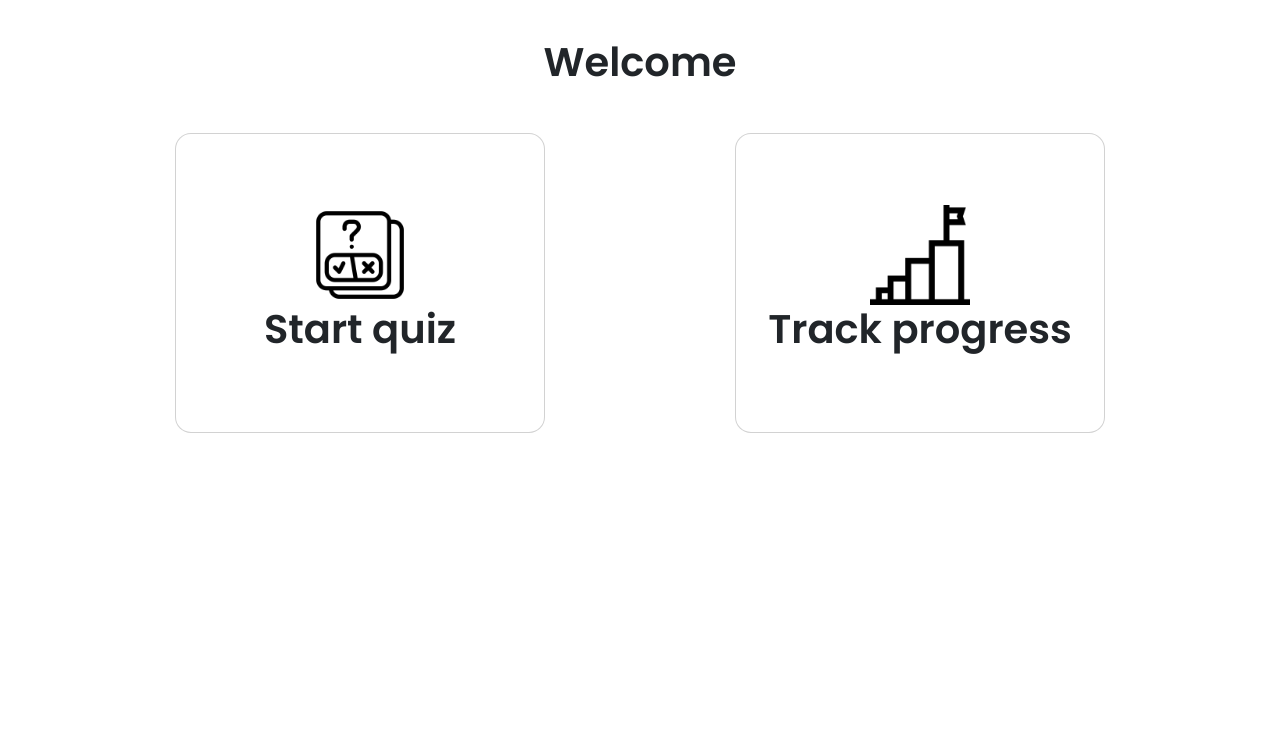
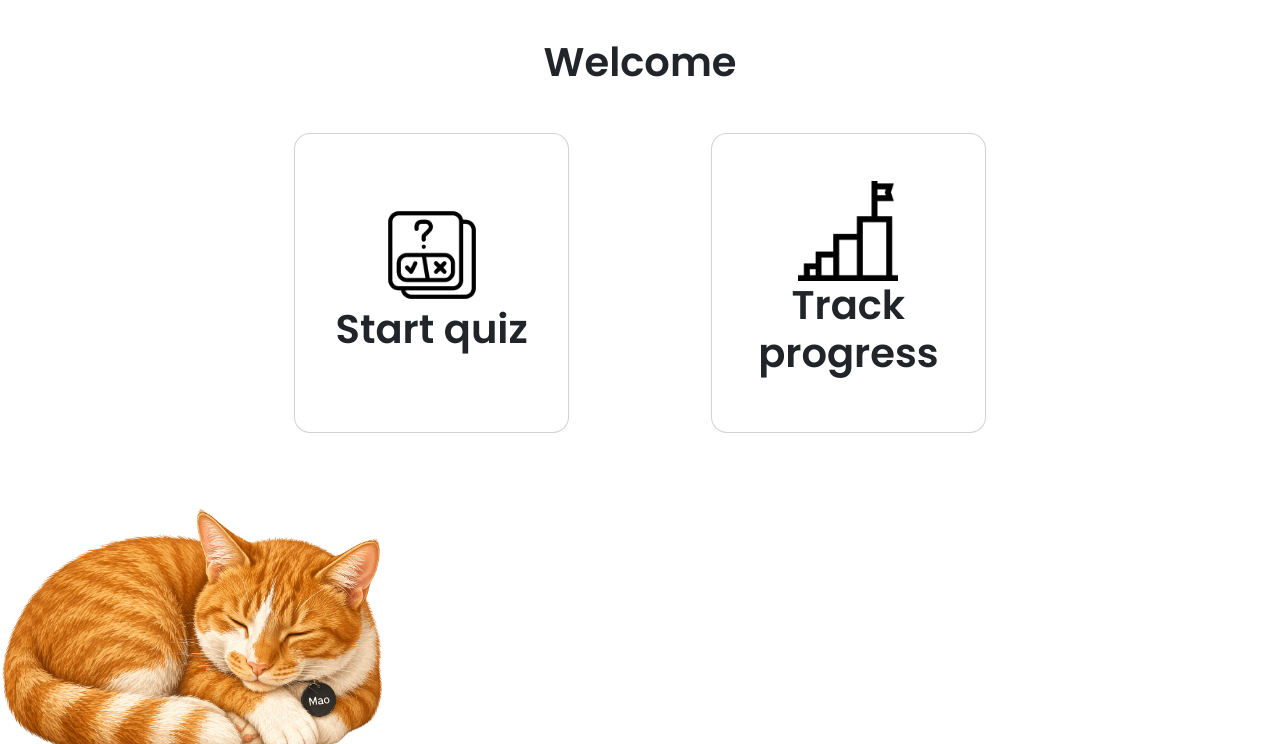
Before and after one commit to Ava-HW/hsk_vocab, a Python web app: template templates/user_home.html in a window 1280 px wide. Shown: the part 56-800 px from the top of the page. Run offline with Jinja, Linux system fonts and the light colour scheme; the template is opened without the code that fills it, so the values that code supplies are empty; some libraries are stand-ins or nearby versions.

Commit message:
Added sleeping cat image to user home page

```diff
--- a/static/styles.css
+++ b/static/styles.css
@@ -291,3 +291,11 @@ td, th {
     width: 100% !important;
     padding-top: 3%;
 }
+
+.bottom-corner{
+    max-height: 300px;
+    width: auto;
+    position: absolute;
+    bottom: 0;
+    left: 0;
+}
--- a/templates/user_home.html
+++ b/templates/user_home.html
@@ -6,7 +6,7 @@
     <h1>Welcome {{ name }} </h1>
 </div>
 
-<div class="d-flex gap-1 flex-md-row justify-content-center align-items-center container" style="padding-top: 3%;">
+<div class="d-flex gap-1 flex-md-row col-8 justify-content-center align-items-center container" style="padding-top: 3%;">
     <div class = "col d-flex justify-content-center">
         <a class= "card col-8 rounded-4 align-items-center link-card" href="/start_quiz" style="text-decoration: none;">
         <div class="card-body d-flex flex-column align-items-center justify-content-center">
@@ -25,4 +25,6 @@
     </div>
 </div>
 
+<img src = "/static/images/mao_sleeping.png" class = "bottom-corner">
+
 {% endblock %}
```
Also changed, not shown: static/images/mao_sleeping.png (added).
